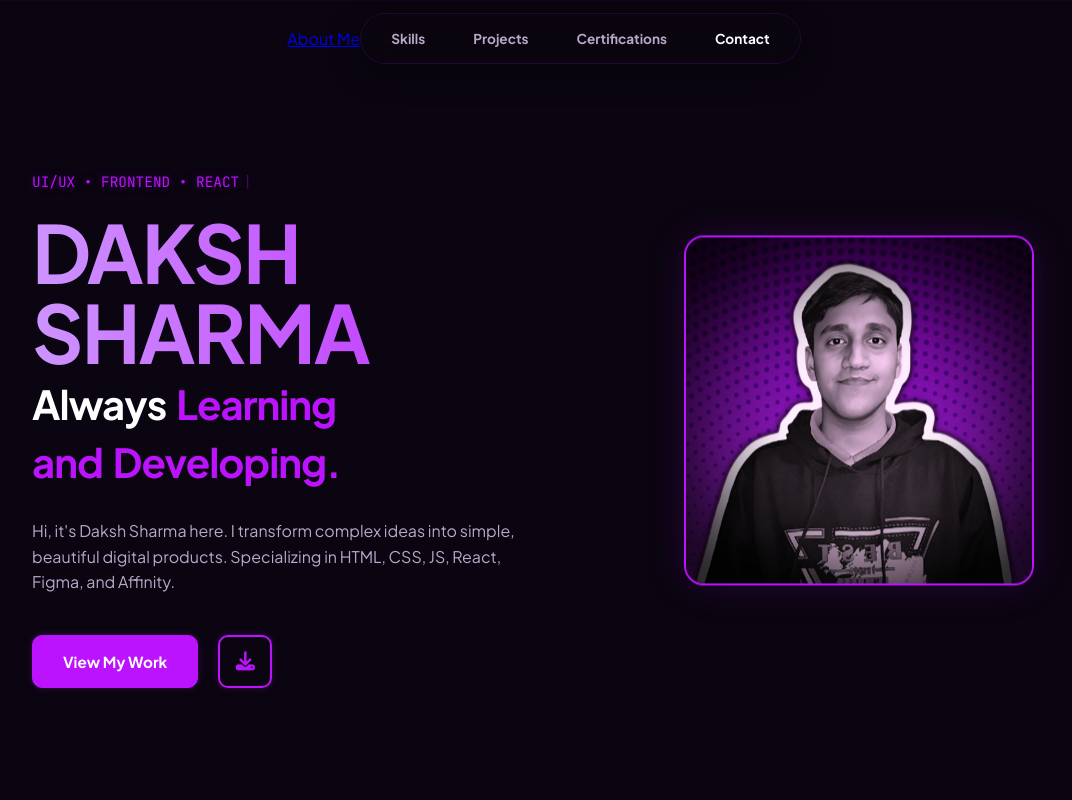
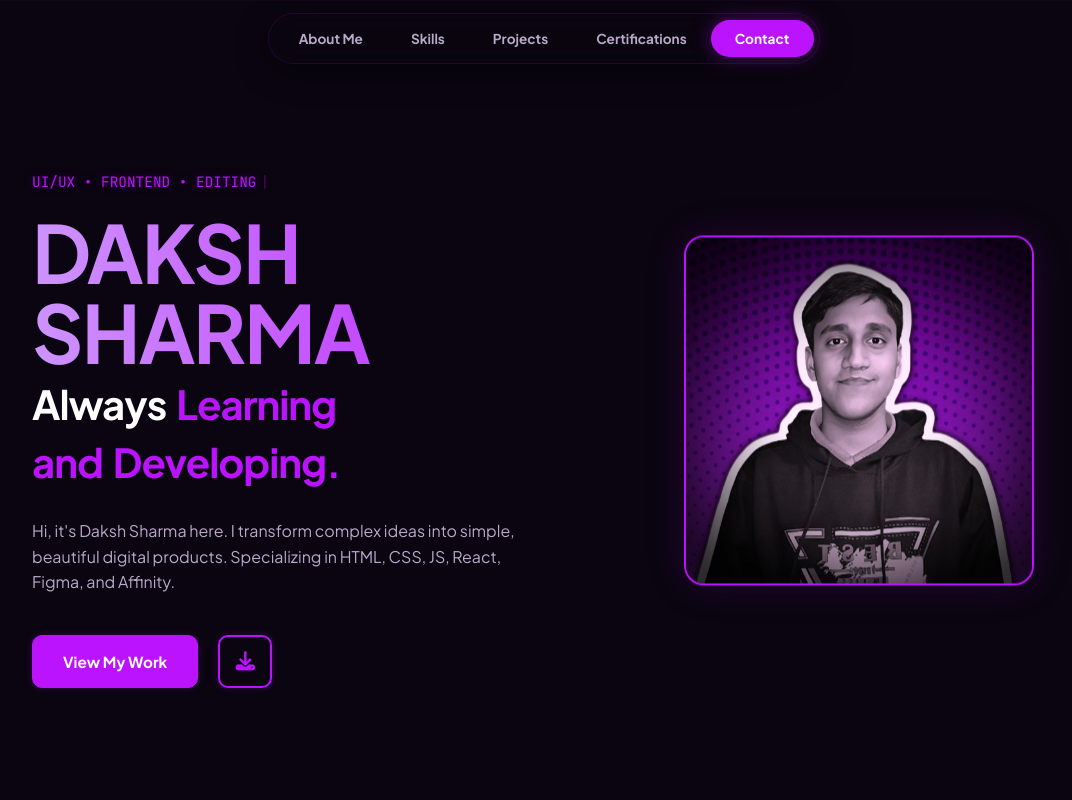
Before and after one commit to dakshsharma99ds/Daksh-Sharma-Portfolio, a React (Vite) app: page / in a window 1280 px wide. Shown: the top 800 px of the page, without its empty margins (96-1168 px from the left). Built offline with nearby package versions, Linux system fonts and the light colour scheme.

Commit message:
Update App.jsx

```diff
--- a/src/App.jsx
+++ b/src/App.jsx
@@ -11,17 +11,19 @@ function App() {
   const [showBackToTop, setShowBackToTop] = useState(false);
   const [selectedCert, setSelectedCert] = useState(null);
   const [activeSection, setActiveSection] = useState('home');
+  const [pillStyle, setPillStyle] = useState({ width: 0, left: 0, opacity: 0 });
 
   const [currentCertIndex, setCurrentCertIndex] = useState(0);
 
   const menuRef = useRef(null);
   const scrollRef = useRef(null);
+  const navLinksRef = useRef(null);
   const hasTypedLabel = useRef(false);
   const hasTypedDesc = useRef(false);
   const hasTypedDev = useRef(false);
   const hasTypedDesign = useRef(false);
 
-  const labelText = " UI/UX • FRONTEND • REACT";
+  const labelText = " UI/UX • FRONTEND • EDITING";
   const devHeaderText = " Development";
   const designHeaderText = " Design";
   const descText = "Hi, it's Daksh Sharma here. I transform complex ideas into simple, beautiful digital products. Specializing in HTML, CSS, JS, React, Figma, and Affinity.";
@@ -53,10 +55,10 @@ function App() {
   ];
 
   const scrollToSection = (e, id, blockPosition = 'start') => {
-    e.preventDefault();
+    if (e) e.preventDefault();
     setIsMenuOpen(false);
 
-    if (id === 'top') {
+    if (id === 'top' || id === 'home') {
       window.scrollTo({ top: 0, behavior: 'smooth' });
       setActiveSection('home');
       return;
@@ -64,20 +66,29 @@ function App() {
 
     const element = document.getElementById(id);
     if (element) {
-      if (id === 'learning' || id === 'work') {
-        element.scrollIntoView({
-          behavior: 'smooth',
-          block: 'start',
-        });
-      } else {
-        element.scrollIntoView({
-          behavior: 'smooth',
-          block: blockPosition,
-        });
-      }
+      element.scrollIntoView({
+        behavior: 'smooth',
+        block: blockPosition,
+      });
       setActiveSection(id);
     }
   };
+
+  useEffect(() => {
+    const updatePill = () => {
+        const activeLink = navLinksRef.current?.querySelector(`a[data-section="${activeSection}"]`);
+        if (activeLink) {
+          setPillStyle({
+            width: activeLink.offsetWidth,
+            left: activeLink.offsetLeft,
+            opacity: 1
+          });
+        }
+    };
+
+    const timer = setTimeout(updatePill, 50);
+    return () => clearTimeout(timer);
+  }, [activeSection]);
 
   useEffect(() => {
     const track = scrollRef.current;
@@ -151,8 +162,7 @@ function App() {
       entries.forEach(entry => {
         if (entry.isIntersecting) {
           entry.target.classList.add('reveal-visible');
-        } else {
-          entry.target.classList.remove('reveal-visible');
+          revealObserver.unobserve(entry.target);
         }
       });
     }, { threshold: 0.1 });
@@ -263,18 +273,25 @@ function App() {
       </button>
 
       <nav>
-        <a
-          href="#top"
-          className={`logo nav-logo-link ${activeSection === 'home' ? 'active' : ''}`}
-          onClick={(e) => scrollToSection(e, 'top', 'start')}
+        <div
+          className={`mobile-only mobile-nav-brand ${activeSection === 'home' ? 'active-brand' : ''}`}
+          onClick={(e) => scrollToSection(e, 'home', 'start')}
+          style={{cursor: 'pointer'}}
         >
-          About Me
-        </a>
-        <div className="nav-links desktop-only">
-          <a href="#skills" onClick={(e) => scrollToSection(e, 'skills', 'start')} className={activeSection === 'skills' ? 'active' : ''}>Skills</a>
-          <a href="#work" onClick={(e) => scrollToSection(e, 'work', 'start')} className={activeSection === 'work' ? 'active' : ''}>Projects</a>
-          <a href="#learning" onClick={(e) => scrollToSection(e, 'learning', 'start')} className={activeSection === 'learning' ? 'active' : ''}>Certifications</a>
-          <a href="#contact" onClick={(e) => scrollToSection(e, 'contact', 'start')} className={activeSection === 'contact' ? 'active' : ''}>Contact</a>
+            About me
+        </div>
+
+        <div className="nav-links desktop-only" ref={navLinksRef}>
+          <div className="nav-active-pill" style={{
+            width: `${pillStyle.width}px`,
+            left: `${pillStyle.left}px`,
+            opacity: pillStyle.opacity
+          }}></div>
+          <a href="#home" data-section="home" onClick={(e) => scrollToSection(e, 'home')} className={activeSection === 'home' ? 'active' : ''}>About Me</a>
+          <a href="#skills" data-section="skills" onClick={(e) => scrollToSection(e, 'skills')} className={activeSection === 'skills' ? 'active' : ''}>Skills</a>
+          <a href="#work" data-section="work" onClick={(e) => scrollToSection(e, 'work')} className={activeSection === 'work' ? 'active' : ''}>Projects</a>
+          <a href="#learning" data-section="learning" onClick={(e) => scrollToSection(e, 'learning')} className={activeSection === 'learning' ? 'active' : ''}>Certifications</a>
+          <a href="#contact" data-section="contact" onClick={(e) => scrollToSection(e, 'contact')} className={activeSection === 'contact' ? 'active' : ''}>Contact</a>
         </div>
 
         <div className="mobile-menu-container" ref={menuRef}>
```
